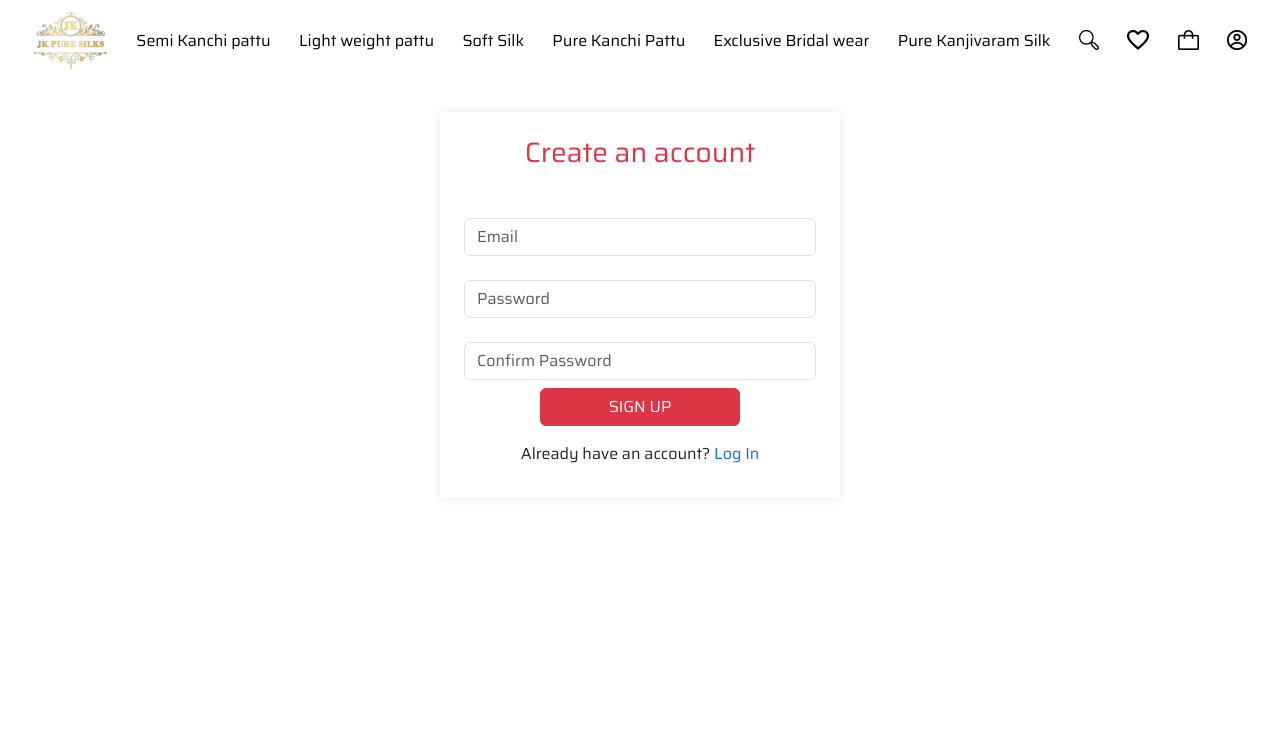
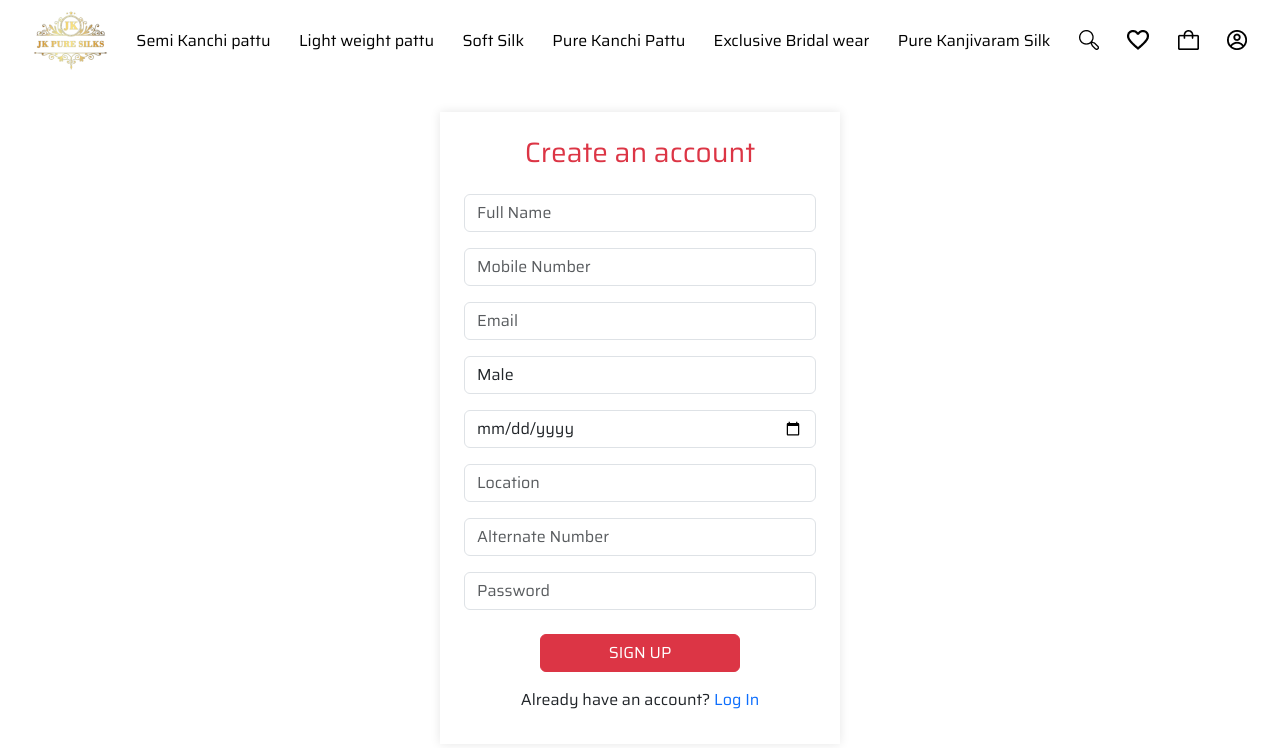
Before and after one commit to Jobminar/Jksilks-main, a React (Vite) app in the folder client/: page /signup in a window 1280 px wide. Shown: the top 748 px of the page. Built offline with nearby package versions, Linux system fonts and the light colour scheme; a web font is replaced by a local one.

Commit message:
made changes in profile page

```diff
--- a/client/src/components/Profile/Account.jsx
+++ b/client/src/components/Profile/Account.jsx
@@ -1,5 +1,3 @@
-import React from "react";
-
 const Account = () => {
   return (
     <div className="container-fluid p-5">
--- a/client/src/components/Profile/Login.jsx
+++ b/client/src/components/Profile/Login.jsx
@@ -1,15 +1,59 @@
-import React from "react";
 import { useNavigate } from "react-router-dom";
-import "@fontsource/saira"; // Defaults to weight 400
+import { useState } from "react";
 import "@fontsource/saira/400.css"; // Specify weight
 import "@fontsource/saira/400-italic.css"; // Specify weight and style
 
 export default function Login() {
   const navigate = useNavigate();
+  const [formData, setFormData] = useState({
+    email: "",
+    password: "",
+  });
 
   const handleCreateAccountClick = () => {
     // Navigate to the /signup route
     navigate("/signup");
+  };
+
+  const handleInputChange = (e) => {
+    const { id, value } = e.target;
+    setFormData((prevData) => ({ ...prevData, [id]: value }));
+  };
+
+  const handleSubmit = async (e) => {
+    e.preventDefault();
+
+    try {
+      // Make a POST request to the /login endpoint
+      const response = await fetch("https://jk-skills.onrender.com/login", {
+        method: "POST",
+        headers: {
+          "Content-Type": "application/json",
+        },
+        body: JSON.stringify(formData),
+      });
+
+      // Check if the request was successful (status code 2xx)
+      if (response.ok) {
+        // Extract user object from the response
+        const user = await response.json();
+
+        // Set user object in session storage
+        sessionStorage.setItem("user", JSON.stringify(user));
+
+        console.log("Login successful");
+        // Optionally, you can redirect the user to another page after successful login
+        // For example, navigate("/dashboard");
+      } else {
+        // Handle errors for unsuccessful requests
+        const data = await response.json();
+        console.error("Login failed:", data.message);
+        // Handle the error in your UI, show a message to the user, etc.
+      }
+    } catch (error) {
+      console.error("Error during login:", error);
+      // Handle the error in your UI, show a message to the user, etc.
+    }
   };
 
   return (
@@ -24,7 +68,7 @@ export default function Login() {
               Login to My account
             </h2>
           </div>
-          <form>
+          <form onSubmit={handleSubmit}>
             <div className="form-group">
               <label htmlFor="email" className="sr-only"></label>
               <input
@@ -33,6 +77,7 @@ export default function Login() {
                 className="form-control"
                 placeholder="Email"
                 required
+                onChange={handleInputChange}
               />
             </div>
             <div className="form-group">
@@ -43,6 +88,7 @@ export default function Login() {
                 className="form-control"
                 placeholder="Password"
                 required
+                onChange={handleInputChange}
               />
             </div>
             <button
--- a/client/src/components/Profile/Signup.jsx
+++ b/client/src/components/Profile/Signup.jsx
@@ -1,12 +1,54 @@
-import React from "react";
 import { useNavigate } from "react-router-dom";
-
+import { useState } from "react";
 export default function Signup() {
   const navigate = useNavigate();
-
+  const [formData, setFormData] = useState({
+    fullName: "",
+    mobileNumber: "",
+    email: "",
+    gender: "Male", // default to Male
+    dateOfBirth: "",
+    location: "",
+    alternateNumber: "",
+    password: "",
+  });
   const handleLoginClick = () => {
     // Navigate to the /login route
     navigate("/login");
+  };
+  const handleInputChange = (e) => {
+    const { id, value } = e.target;
+    setFormData((prevData) => ({ ...prevData, [id]: value }));
+  };
+
+  const handleSubmit = async (e) => {
+    e.preventDefault();
+
+    try {
+      // Make a POST request to the /signup endpoint
+      const response = await fetch("https://jk-skills.onrender.com/signup", {
+        method: "POST",
+        headers: {
+          "Content-Type": "application/json",
+        },
+        body: JSON.stringify(formData),
+      });
+
+      // Check if the request was successful (status code 2xx)
+      if (response.ok) {
+        console.log("User successfully registered");
+        // Optionally, you can redirect the user to the login page after successful registration
+        navigate("/login");
+      } else {
+        // Handle errors for unsuccessful requests
+        const data = await response.json();
+        console.error("Registration failed:", data.error);
+        // Handle the error in your UI, show a message to the user, etc.
+      }
+    } catch (error) {
+      console.error("Error during registration:", error);
+      // Handle the error in your UI, show a message to the user, etc.
+    }
   };
 
   return (
@@ -21,37 +63,87 @@ export default function Signup() {
               Create an account
             </h2>
           </div>
-          <form>
-            <div className="form-group">
-              <label htmlFor="email" className="sr-only"></label>
+          <form onSubmit={handleSubmit}>
+            <div className="form-group mb-3">
+              <input
+                type="text"
+                id="fullName"
+                className="form-control font-['Saira']"
+                placeholder="Full Name"
+                required
+                onChange={handleInputChange}
+              />
+            </div>
+            <div className="form-group mb-3">
+              <input
+                type="tel"
+                id="mobileNumber"
+                className="form-control font-['Saira']"
+                placeholder="Mobile Number"
+                required
+                onChange={handleInputChange}
+              />
+            </div>
+            <div className="form-group mb-3">
               <input
                 type="email"
                 id="email"
                 className="form-control font-['Saira']"
                 placeholder="Email"
                 required
+                onChange={handleInputChange}
               />
             </div>
-            <div className="form-group">
-              <label htmlFor="password" className="sr-only"></label>
+            <div className="form-group mb-3">
+              <select
+                id="gender"
+                className="form-control font-['Saira']"
+                onChange={handleInputChange}
+              >
+                <option value="Male">Male</option>
+                <option value="Female">Female</option>
+              </select>
+            </div>
+            <div className="form-group mb-3">
+              <input
+                type="date"
+                id="dateOfBirth"
+                className="form-control font-['Saira']"
+                placeholder="Date of Birth"
+                required
+                onChange={handleInputChange}
+              />
+            </div>
+            <div className="form-group mb-3">
+              <input
+                type="text"
+                id="location"
+                className="form-control font-['Saira']"
+                placeholder="Location"
+                required
+                onChange={handleInputChange}
+              />
+            </div>
+            <div className="form-group mb-3">
+              <input
+                type="tel"
+                id="alternateNumber"
+                className="form-control font-['Saira']"
+                placeholder="Alternate Number"
+                onChange={handleInputChange}
+              />
+            </div>
+            <div className="form-group mb-3">
               <input
                 type="password"
                 id="password"
                 className="form-control font-['Saira']"
                 placeholder="Password"
                 required
+                onChange={handleInputChange}
               />
             </div>
-            <div className="form-group">
-              <label htmlFor="confirmPassword" className="sr-only"></label>
-              <input
-                type="password"
-                id="confirmPassword"
-                className="form-control font-['Saira']"
-                placeholder="Confirm Password"
-                required
-              />
-            </div>
+
             <button
               type="submit"
               className="btn btn-danger btn-block mx-auto mt-2 font-['Saira']"
```
